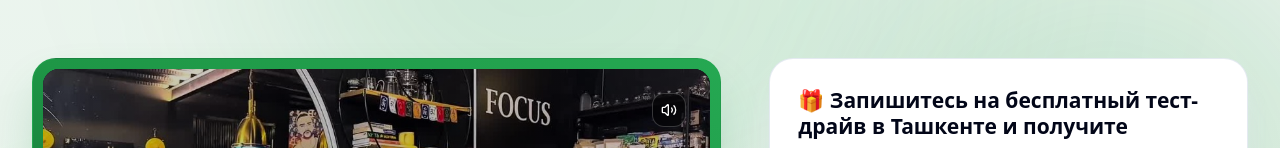
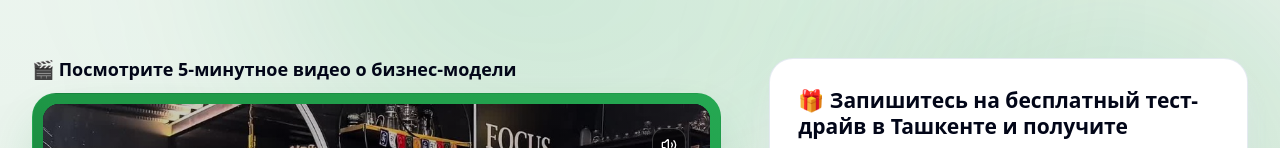
Before and after one commit to yanvoronkov/olylife, a React (Vite) app: page / in a window 1280 px wide. Shown: the part 486-634 px from the top of the page. Built offline with nearby package versions, Linux system fonts and the light colour scheme; no server answers.

Commit message:
feat: restore heading above video in HeroSection

```diff
--- a/src/components/HeroSection.tsx
+++ b/src/components/HeroSection.tsx
@@ -72,6 +72,13 @@ export const HeroSection: React.FC<HeroSectionProps> = ({
 
           {/* LEFT: Premium Video Frame + 3 Trust Cards (7 Cols) */}
           <div className="lg:col-span-7 flex flex-col items-center w-full">
+
+            {/* Heading Above Video */}
+            <div className="w-full mb-3 flex items-center">
+              <h3 className="text-base sm:text-lg font-bold text-slate-950 leading-tight">
+                🎬 Посмотрите 5-минутное видео о бизнес-модели
+              </h3>
+            </div>
 
             {/* Sleek Modern Video Frame in Accent OlyLife Green */}
             <div className="w-full relative rounded-3xl p-1.5 sm:p-2.5 bg-gradient-to-tr from-[#0E5E2B] via-[#1E9646] to-[#25A852] border border-[#25A852]/50 shadow-2xl shadow-[#1E9646]/30 overflow-hidden">
```
